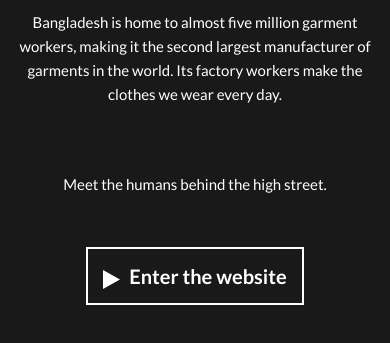
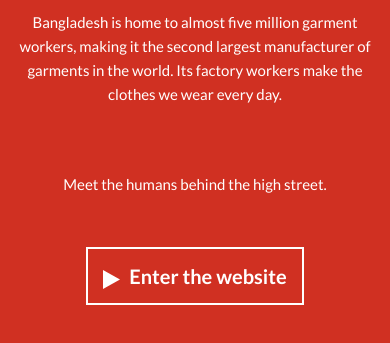
Before and after one commit to New-Internationalist/livesbehindthelabel, a plain HTML site: page index.html in a window 390 px wide. Shown: the part 675-1018 px from the top of the page. Drawn offline with nearby package versions, Linux system fonts and the light colour scheme; files that its build step writes are made by us from their sources; no server answers.

Commit message:
Index: Bg should be red on mobile

```diff
--- a/index.html
+++ b/index.html
@@ -76,6 +76,9 @@
         padding: 12px;
         margin-bottom: 20px;
       }
+      #this-btn-open {
+        background-color: #d03022;
+      }
       @media screen and (max-width: 39.9375em) {
         div.bg-home {
           height: 100%;
@@ -94,7 +97,7 @@
           padding: 0px 10px 50px 10px;
         }
         div.home-content {
-          background-color: #191919;
+          background-color: #d03022;
           height: 100%;
           text-align: center;
           padding: 100px 0 0 0;
```
